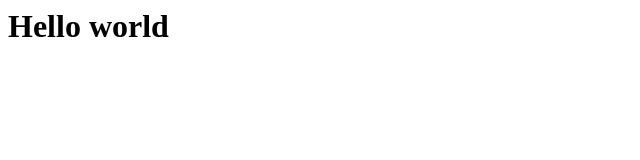
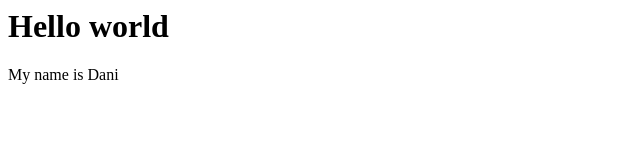
Before and after one commit to Sweetpeeples/Sweetpeeples1, a plain HTML site: page index.html in a window 1280 px wide. Shown: the whole page, without its empty margins (0-640 px from the left). Drawn offline with Linux system fonts and the light colour scheme.

Commit message:
Added my name

```diff
--- a/index.html
+++ b/index.html
@@ -1 +1,2 @@
 <h1> Hello world</h1>
+<p>My name is Dani</p>
```
